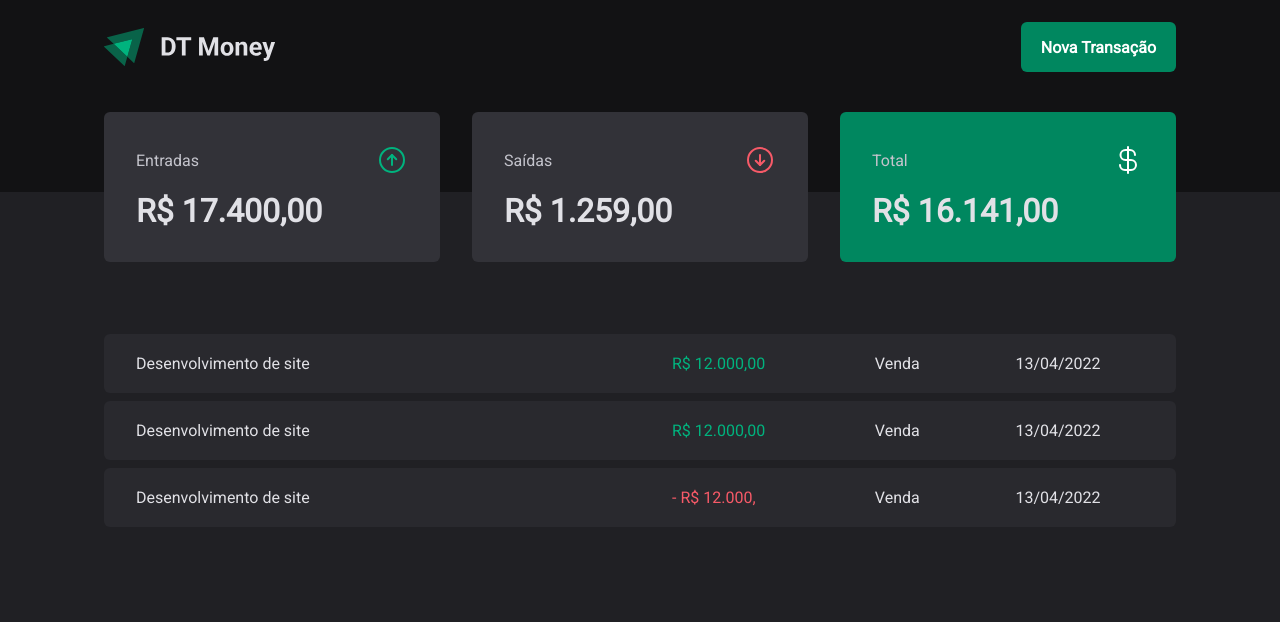
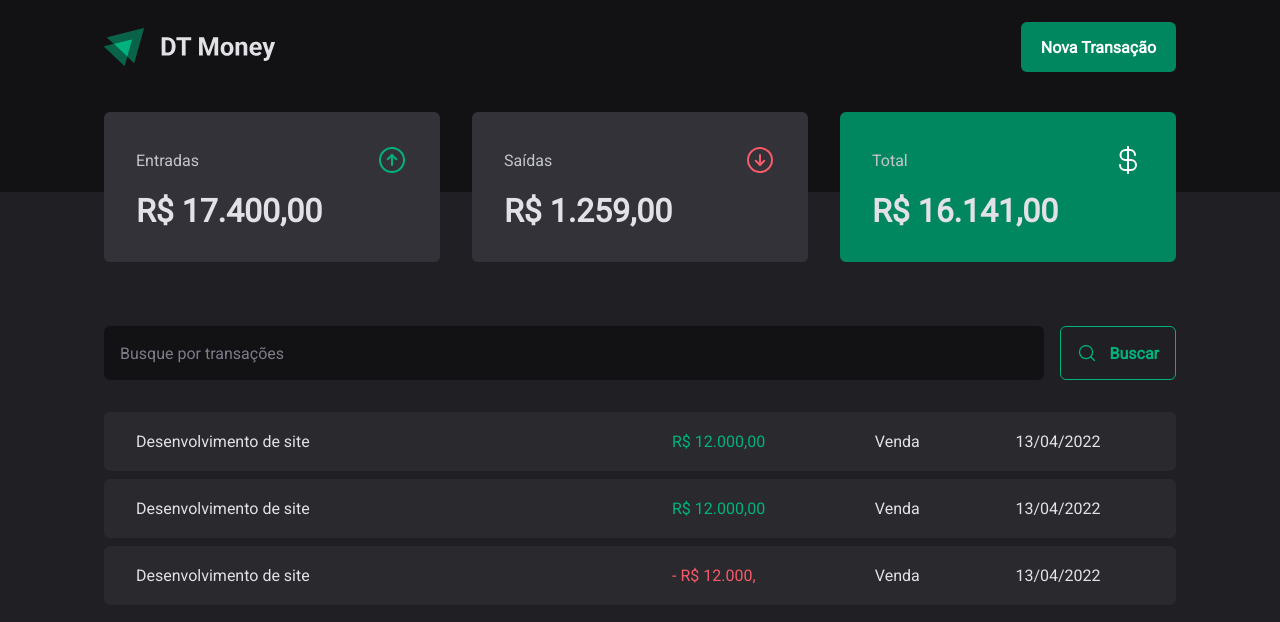
Before and after one commit to viktor-lima/dt-money, a React (Vite) app: page / in a window 1280 px wide. Shown: the top 622 px of the page. Built offline with nearby package versions, Linux system fonts and the light colour scheme.

Commit message:
feat: SearchForm

```diff
--- /dev/null
+++ b/src/pages/transactions/components/SearchForm/index.tsx
@@ -0,0 +1,16 @@
+import { MagnifyingGlass } from "phosphor-react";
+import { SearchFormContainer } from "./styles";
+
+export function SearchForm() {
+  return (
+    <div>
+        <SearchFormContainer>
+          <input type="text" placeholder="Busque por transações" />
+          <button type="submit">
+            <MagnifyingGlass size={20} />
+            Buscar
+          </button>
+        </SearchFormContainer>
+    </div>
+  )
+}
--- /dev/null
+++ b/src/pages/transactions/components/SearchForm/styles.ts
@@ -0,0 +1,42 @@
+import styled from "styled-components";
+
+export const SearchFormContainer = styled.form`
+  display: flex;
+  gap:1rem;
+
+  input {
+    flex: 1;
+    border-radius: 6px;
+    border: 0;
+    background: ${props => props.theme["gray-900"]};
+    color: ${props => props.theme["gray-300"]};
+    padding: 1rem;
+
+    &::placeholder {
+      color: ${props => props.theme["gray-500"]};
+    }
+
+  }
+
+  button {
+    display: flex;
+    align-items: center;
+    gap: 0.75rem;
+
+    border: 0;
+    padding: 1rem;
+    background: transparent;
+    border: 1px solid ${props => props.theme["green-300"]};
+    color: ${props => props.theme["green-300"]};
+    font-weight: bold;
+    border-radius: 6px;
+
+
+    &:hover {
+      background: ${props => props.theme["green-500"]};
+      border-color: 1px solid ${props => props.theme["green-300"]};
+      color: ${props => props.theme.white};
+      transition: background-color 0.2s, color 0.2s, border-color 0.2s;
+    }
+  }
+`
--- a/src/pages/transactions/index.tsx
+++ b/src/pages/transactions/index.tsx
@@ -1,5 +1,6 @@
 import { Header } from "../../components/Header";
 import { Summary } from "../../components/Summary";
+import { SearchForm } from "./components/SearchForm";
 import { PriceHigthlight, TransactionsContainer, TransactionsTable } from "./styles";
 
 export function Transactions () {
@@ -10,6 +11,7 @@
 
 
       <TransactionsContainer>
+        <SearchForm />
         <TransactionsTable>
           <tbody>
             <tr>
--- a/src/pages/transactions/styles.ts
+++ b/src/pages/transactions/styles.ts
@@ -13,7 +13,7 @@
   width: 100%;
   border-collapse: separate;
   border-spacing: 0 0.5rem;
-  /* margin-top: 1.5rem; */
+  margin-top: 1.5rem;
 
   td{
     padding: 1.25rem 2rem;
```
